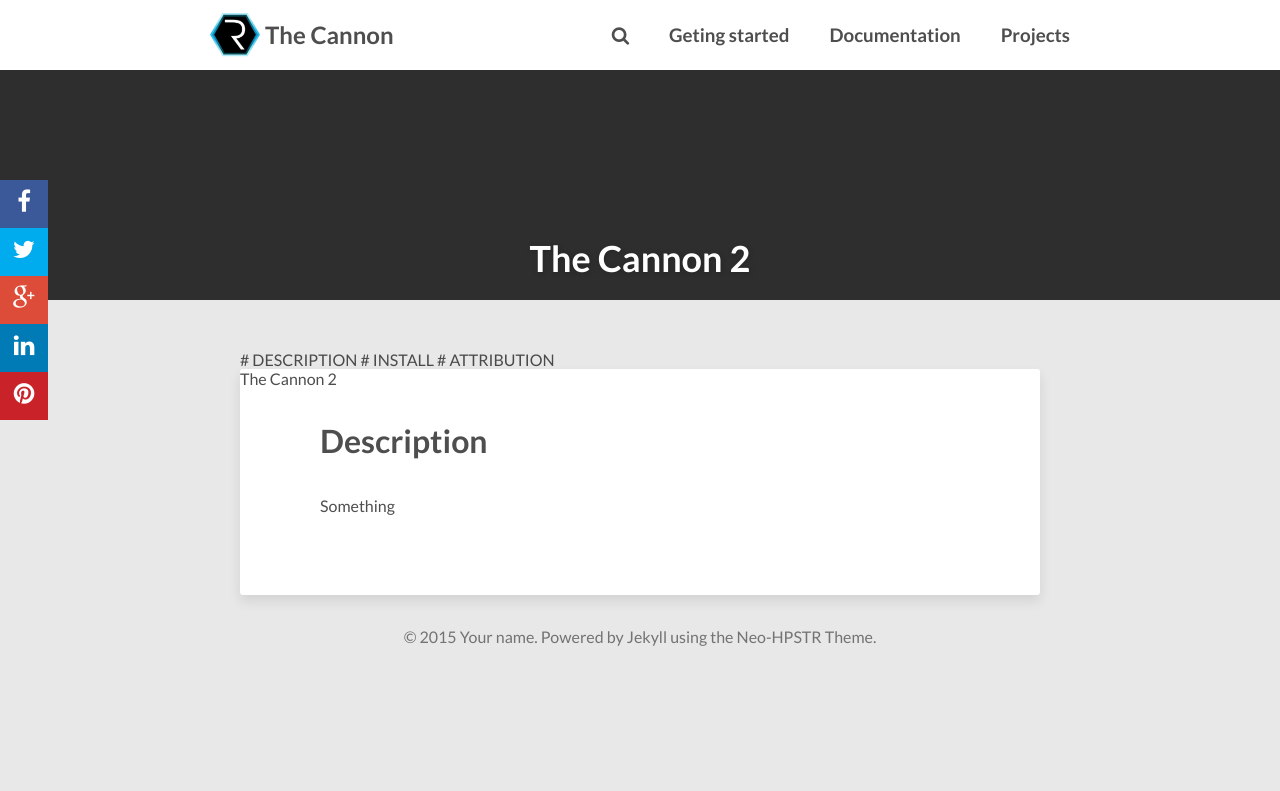
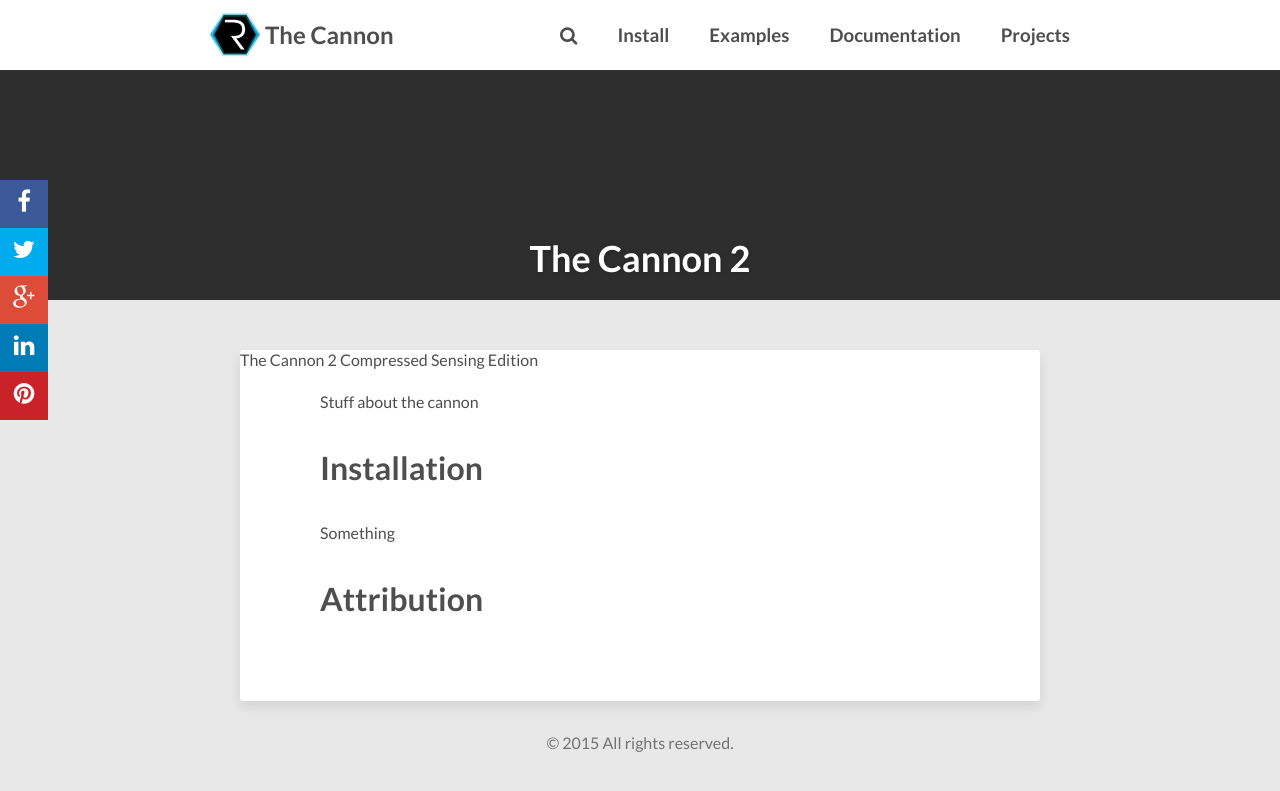
Before and after one commit to andycasey/AnniesLasso, a Jekyll site: the page built from new_index.html, in a window 1280 px wide. Shown: the top 791 px of the page. Built offline with Jekyll 4.4.1, drawn with Linux system fonts in a browser that asks for light colours; nearby versions of some CDN libraries; comment, search, counter and statistics services are not loaded.

Commit message:
Update landing page

```diff
--- a/_config.yml
+++ b/_config.yml
@@ -12,8 +12,10 @@ url: http://andycasey.github.io/AnniesLasso
 menu:
 #  - title: 'Home'
 #    url: '/'
-  - title: 'Geting started'
-    url: '/getting-started'
+  - title: 'Install'
+    url: '/install'
+  - title: 'Examples'
+    url: '/examples'
   - title: 'Documentation'
     url: '/docs'
   - title: 'Projects'
@@ -32,11 +34,11 @@ menu:
 
 # Owner/author information
 owner:
-  name:           Your name
+  name:
   site:
   avatar:         images/avatar.jpg
   bio:            "Your bio goes here. It shouldn't be super long but a good two sentences or two should suffice."
-  email:          you@email.com
+  email:          arc@ast.cam.ac.uk
   # Social networking links used in footer. Update and remove as you like.
   twitter:
   facebook:
--- a/_includes/footer.html
+++ b/_includes/footer.html
@@ -1 +1 @@
-<span>&copy; {{ site.time | date: '%Y' }} {{ site.owner.name }}. Powered by <a href="http://jekyllrb.com" rel="nofollow">Jekyll</a> using the <a href="http://github.com/aron-bordin/neo-hpstr-jekyll-theme" rel="nofollow">Neo-HPSTR Theme</a>.</span>
+<span>&copy; {{ site.time | date: '%Y' }} {{ site.owner.name }} All rights reserved.</span>
--- a/new_index.html
+++ b/new_index.html
@@ -4,28 +4,27 @@ title: "The Cannon 2"
 description: "Compressed-sensing edition"
 tags:
 comments: false
+share: false
 ---
-
-# DESCRIPTION
-
-
-# INSTALL
-
-
-# ATTRIBUTION
 
 <article class="hentry">
       <div class="entry-image-index">
         <a>The Cannon 2</a>
+        Compressed Sensing Edition
       </div><!-- /.entry-image -->
 
   <div class="entry-content">
 
-   <h1>Description</h1>
+   Stuff about the cannon
+
+   <h1>Installation</h1>
 
 
     Something
 
+   <h1>Attribution</h1>
+
+
 
   </div><!-- /.entry-content -->
 </article><!-- /.hentry -->
```
